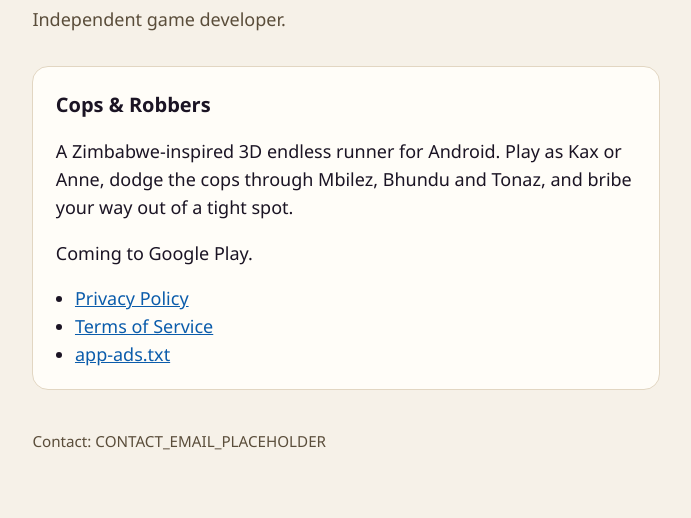
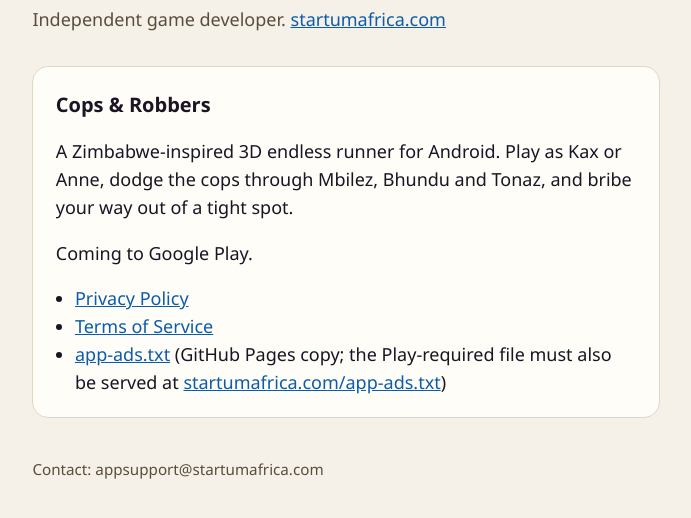
Before and after one commit to ElvinAnesu/ElvinAnesu.github.io, a plain HTML site: page index.html in a window 1280 px wide. Shown: the part 96-614 px from the top of the page, without its empty margins (294-985 px from the left). Drawn offline with Linux system fonts and the light colour scheme.

Commit message:
Set Cops & Robbers support email to appsupport@startumafrica.com
Privacy, terms, and the homepage now list the Startum Africa support address.
Developer website is startumafrica.com; Play's app-ads.txt must be served there.
Privacy and terms stay on this GitHub Pages site.

```diff
--- a/index.html
+++ b/index.html
@@ -21,7 +21,7 @@
 <body>
   <main>
     <h1>Elvin Kakomo</h1>
-    <p class="sub">Independent game developer.</p>
+    <p class="sub">Independent game developer. <a href="https://startumafrica.com">startumafrica.com</a></p>
     <section class="card">
       <h2>Cops &amp; Robbers</h2>
       <p>A Zimbabwe-inspired 3D endless runner for Android. Play as Kax or Anne, dodge the cops through Mbilez, Bhundu and Tonaz, and bribe your way out of a tight spot.</p>
@@ -29,11 +29,11 @@
       <ul>
         <li><a href="cops-and-robbers/privacy.html">Privacy Policy</a></li>
         <li><a href="cops-and-robbers/terms.html">Terms of Service</a></li>
-        <li><a href="app-ads.txt">app-ads.txt</a></li>
+        <li><a href="app-ads.txt">app-ads.txt</a> (GitHub Pages copy; the Play-required file must also be served at <a href="https://startumafrica.com/app-ads.txt">startumafrica.com/app-ads.txt</a>)</li>
       </ul>
     </section>
     <footer>
-      Contact: CONTACT_EMAIL_PLACEHOLDER
+      Contact: appsupport@startumafrica.com
     </footer>
   </main>
 </body>
```
Also changed, not shown: cops-and-robbers/privacy.html (+1 -1 lines), cops-and-robbers/terms.html (+1 -1 lines), 1 other file.
